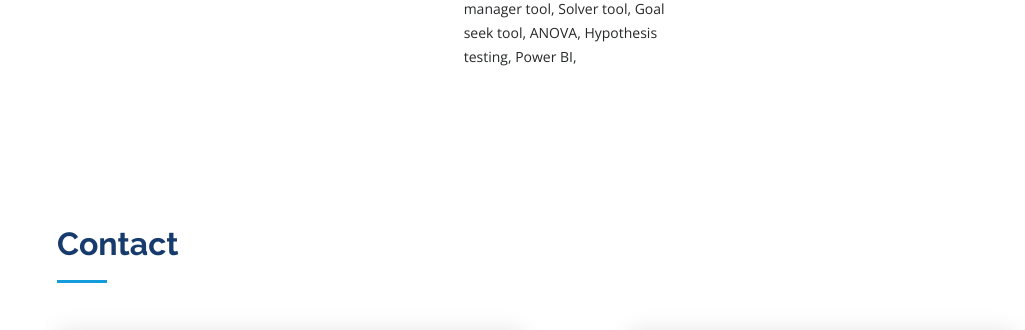
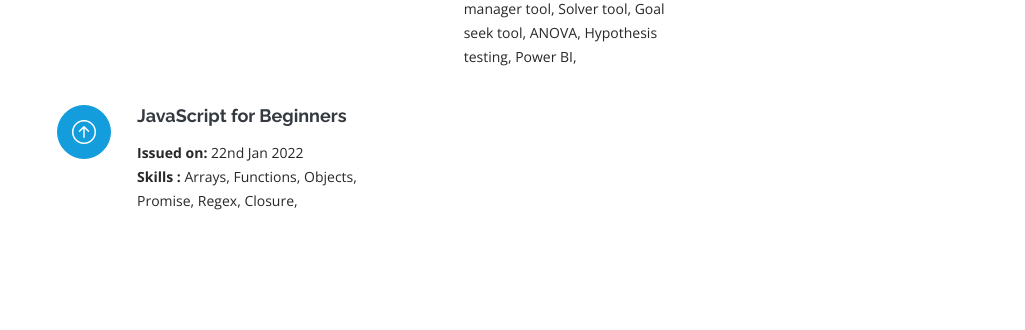
Before and after one commit to anilkumarsingh1911/anilkumarsingh1911.github.io, a plain HTML site: page index.html in a window 1280 px wide. Shown: the part 4702-5032 px from the top of the page, without its empty margins (255-1280 px from the left). Drawn offline with nearby package versions, Linux system fonts and the light colour scheme.

Commit message:
Update index.html

```diff
--- a/index.html
+++ b/index.html
@@ -563,6 +563,17 @@
             </p>
           </div>
 
+          <div class="col-lg-4 col-md-6 icon-box" data-aos="fade-up" data-aos-delay="900">
+            <div class="icon"><i class="bi bi-arrow-up-circle"></i></div>
+            <h4 class="title"><a href="https://simpli.app.link/7ZJ6Rt4x1mb" target="blank">JavaScript for
+                Beginners</a></h4>
+            <p class="description">
+              <b>Issued on: </b> 22nd Jan 2022 <br>
+              <b>Skills : </b>
+              Arrays, Functions, Objects, Promise, Regex, Closure,
+            </p>
+          </div>
+
         </div>
 
       </div>
```
